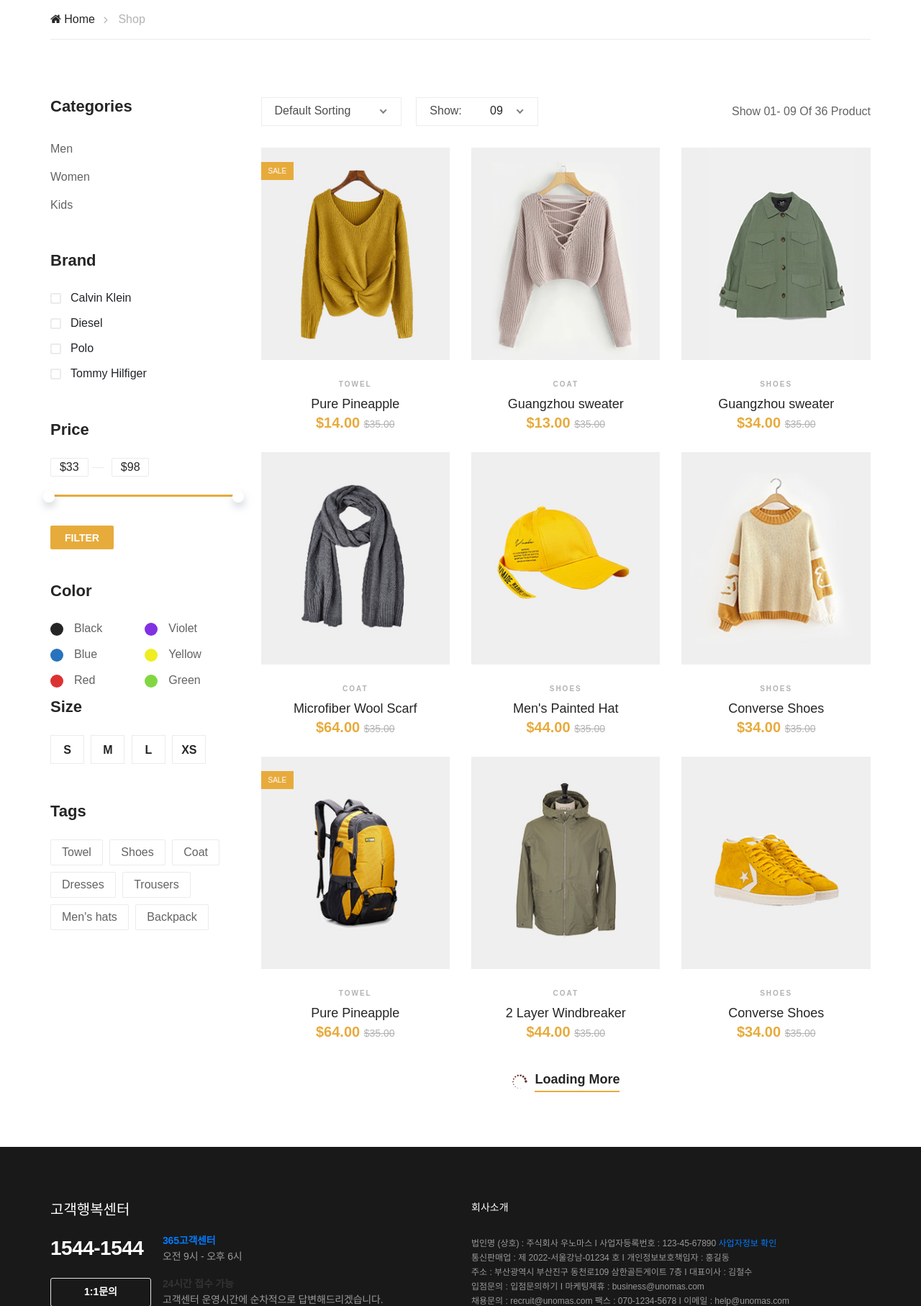
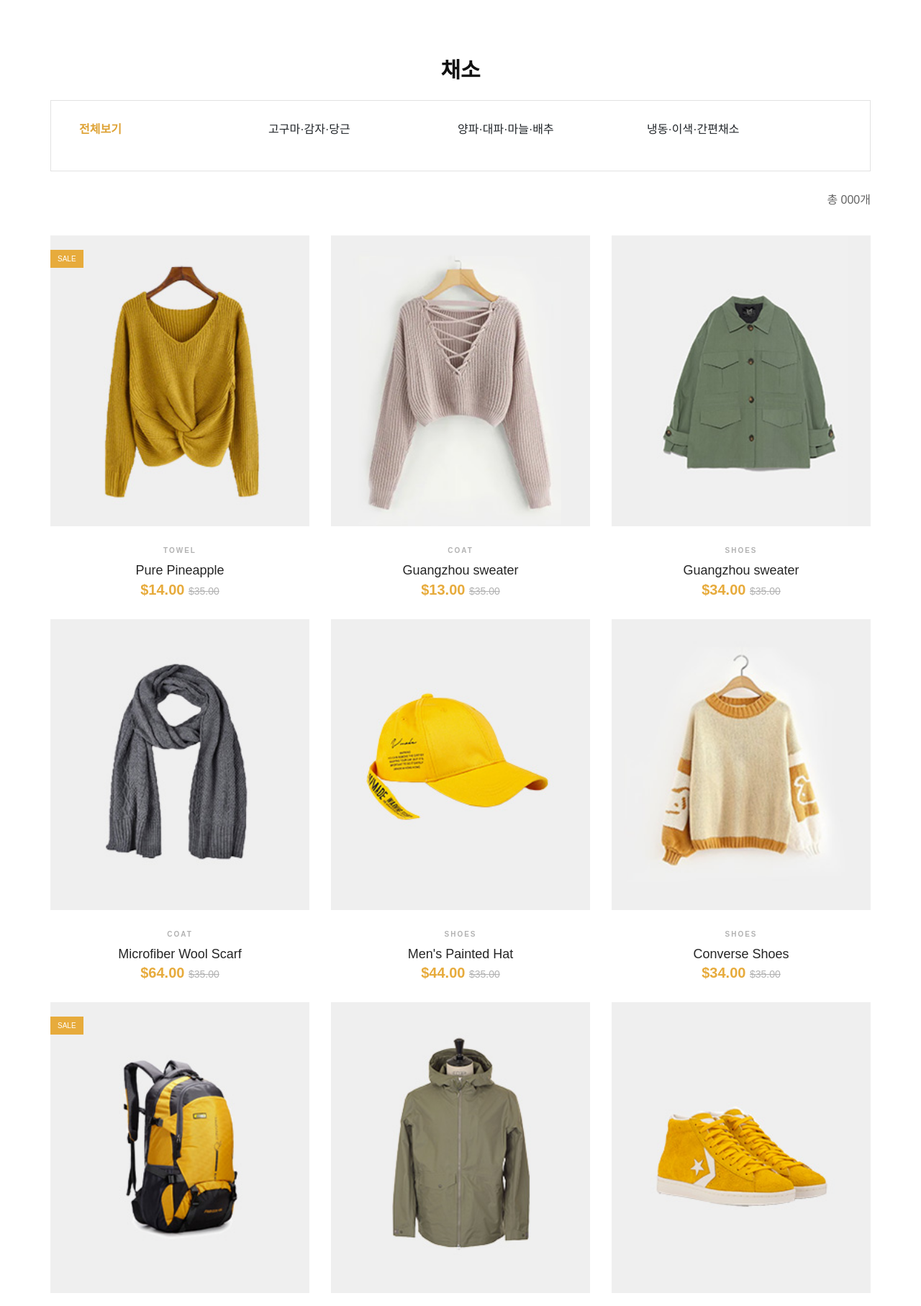
Before and after one commit to miro7923/Uno-Mas, a Java web app: page /mypage/product_list in a window 1280 px wide. Shown: the part 227-2041 px from the top of the page at 72% size. Run offline with Tomcat 11, a stand-in JSP engine, Linux system fonts and the light colour scheme; some libraries are stand-ins or nearby versions; some web fonts are replaced.

Commit message:
[yujin]상품리스트페이지 - 카테고리 클릭하면 강조되게 하는 작업

```diff
--- a/UnoMas/src/main/webapp/WEB-INF/views/product/productList.jsp
+++ b/UnoMas/src/main/webapp/WEB-INF/views/product/productList.jsp
@@ -1,12 +1,14 @@
 <%@ page language="java" contentType="text/html; charset=UTF-8"
 	pageEncoding="UTF-8"%>
-<%@taglib prefix="c" uri="http://java.sun.com/jsp/jstl/core" %>
+<%@taglib prefix="c" uri="http://java.sun.com/jsp/jstl/core"%>
 <c:set var="path" value="${pageContext.request.contextPath}"></c:set>
 <!DOCTYPE html>
 <html lang="zxx">
 
 <!-- Start Header -->
 <jsp:include page="../inc/top.jsp"></jsp:include>
+<link rel="stylesheet"
+	href="${path}/resources/css/productList.css?after32">
 <!-- Start Header -->
 
 <body>
@@ -15,7 +17,7 @@
 	<!-- Header End -->
 
 	<!-- Breadcrumb Section Begin -->
-    <div class="breacrumb-section">
+	<!-- <div class="breacrumb-section">
         <div class="container">
             <div class="row">
                 <div class="col-lg-12">
@@ -26,14 +28,14 @@
                 </div>
             </div>
         </div>
-    </div>
+    </div> -->
 	<!-- Breadcrumb Section Begin -->
 
 	<!-- Product Shop Section Begin -->
 	<section class="product-shop spad">
 		<div class="container">
 			<div class="row">
-                <div class="col-lg-3 col-md-6 col-sm-8 order-2 order-lg-1 produts-sidebar-filter">
+				<!-- <div class="col-lg-3 col-md-6 col-sm-8 order-2 order-lg-1 produts-sidebar-filter">
                     <div class="filter-widget">
                         <h4 class="fw-title">Categories</h4>
                         <ul class="filter-catagories">
@@ -155,22 +157,46 @@
                             <a href="#">Backpack</a>
                         </div>
                     </div>
+                </div> -->
+				<div class="col-lg-12 order-1 order-lg-2">
+					<div class="categoryBox">
+						<h3 class="title">채소</h3>
+						<ul class="categoryList on">
+							<li data-start="124" data-end="188">
+							    <a class="category" id="category0" onclick="changeSort(0, 4);">전체보기</a>
+							</li>
+							<!-- <li data-start="316" data-end="368"><a class="">친환경</a></li> -->
+							<li data-start="435" data-end="548">
+							    <a class="category" id="category1" onclick="changeSort(1, 4);">고구마·감자·당근</a>
+							</li>
+							<!-- <li data-start="603" data-end="728"><a class="">시금치·쌈채소·나물</a></li>
+							<li data-start="747" data-end="908"><a class="">브로콜리·파프리카·양배추</a></li> -->
+							<li data-start="956" data-end="1088">
+							    <a class="category" id="category2" onclick="changeSort(2, 4);">양파·대파·마늘·배추</a>
+							</li>
+							<!-- <li data-start="1167" data-end="1268"><a class="">오이·호박·고추</a></li> -->
+							<li data-start="1323" data-end="1448">
+							    <a class="category" id="category3" onclick="changeSort(3, 4);">냉동·이색·간편채소</a>
+							</li>
+							<!-- <li data-start="1545" data-end="1628"><a class="">콩나물·버섯</a></li> -->
+							<li class="bg"></li>
+						</ul>
 					</div>
-                <div class="col-lg-9 order-1 order-lg-2">
 					<div class="product-show-option">
 						<div class="row">
-                            <div class="col-lg-7 col-md-7">
+							<!-- <div class="col-lg-7 col-md-7">
 								<div class="select-option">
 									<select class="sorting">
 										<option value="">Default Sorting</option>
-                                    </select>
-                                    <select class="p-show">
+									</select> <select class="p-show">
 										<option value="">Show:</option>
 									</select>
 								</div>
-                            </div>
-                            <div class="col-lg-5 col-md-5 text-right">
-                                <p>Show 01- 09 Of 36 Product</p>
+							</div> -->
+							<div class="col-lg-12 col-md-12 text-right">
+								<p>
+									총 <span>000</span>개
+								</p>
 							</div>
 						</div>
 					</div>
--- /dev/null
+++ b/UnoMas/src/main/webapp/resources/css/productList.css
@@ -0,0 +1,37 @@
+@charset "UTF-8";
+
+.title {
+    text-align: center;
+    font-weight: bold;
+    margin-bottom: 20px;
+}
+
+.categoryBox {
+    position: relative;
+    margin-bottom: 20px;
+}
+
+.categoryList.on {
+    display: block;
+}
+
+.categoryList {
+    overflow: hidden;
+    margin-top: 23px;
+    padding: 12px 0 29px;
+    border: 1px solid #e2e2e2;
+}
+
+.categoryList.on li {
+    float: left;
+    width: 263px;
+    padding: 16px 44px 0 39px;
+}
+
+.categoryList.on li a {
+    cursor: pointer;
+}
+
+.categoryList.on li a:hover {
+    color: #dea234;
+}
--- /dev/null
+++ b/UnoMas/src/main/webapp/resources/js/productList.js
@@ -0,0 +1,19 @@
+$(document).ready(function() {
+    $('#category0').css('color', '#dea234');
+    $('#category0').css('font-weight', 'bold');
+});
+
+function changeSort(num, maxNum) {
+    var id = '#category' + num;
+
+    $(id).css('color', '#dea234');
+    $(id).css('font-weight', 'bold');
+
+    for (var i = 0; i < maxNum; i++) {
+        if (num == i) continue;
+
+        id = '#category' + i;
+        $(id).css('color', '#212529');
+        $(id).css('font-weight', '');
+    }
+}
```
Also changed, not shown: other parts of UnoMas/src/main/webapp/WEB-INF/views/product/productList.jsp (+49 -42 lines). Lines whose indentation alone changed are shown as unchanged.
